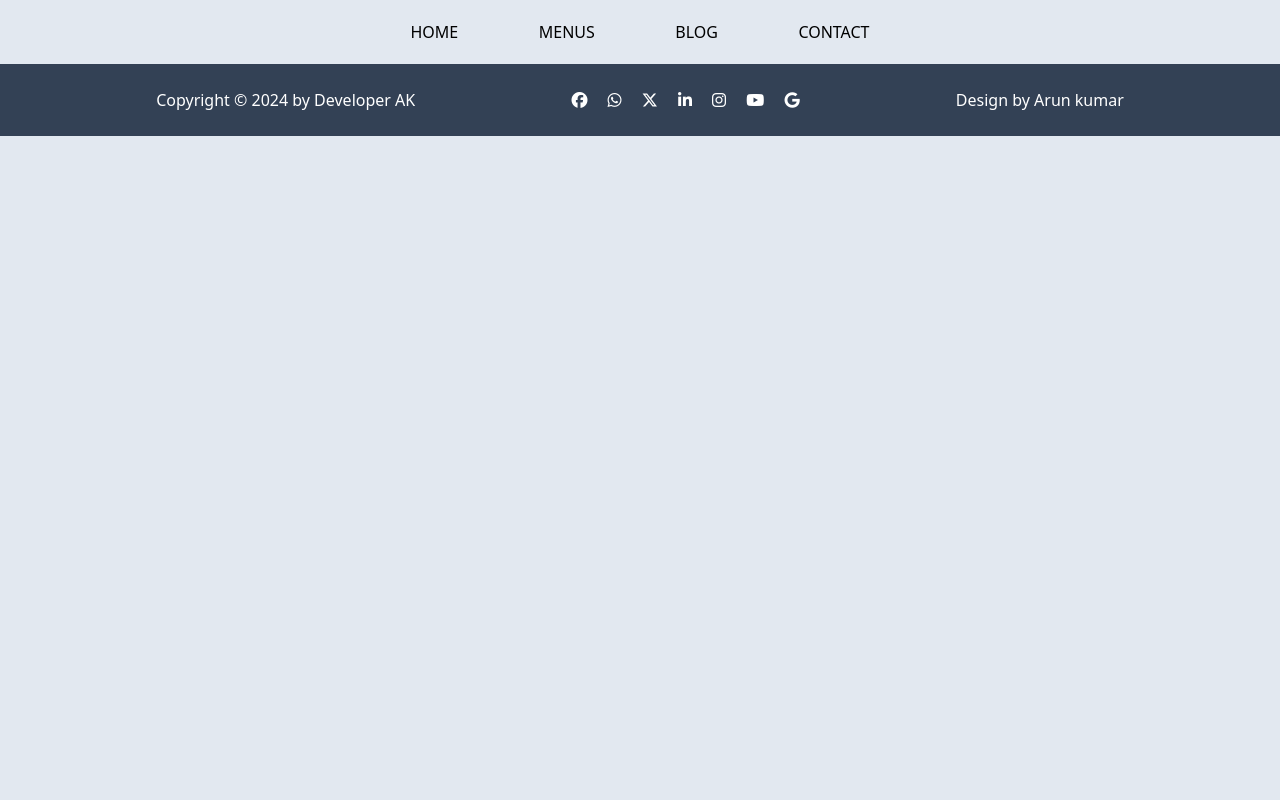
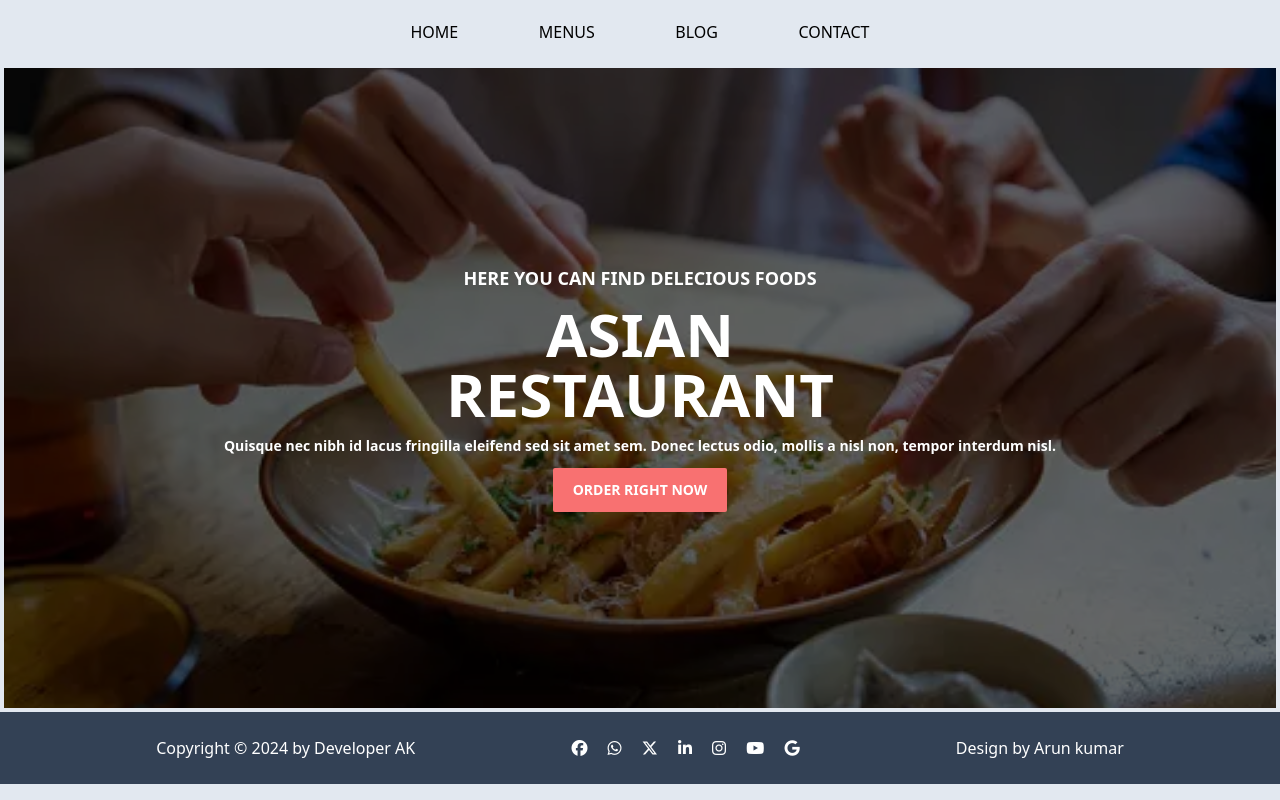
Before and after one commit to Arunkumar032024/RestaurantBlogApp, a website: page index.html in a window 1280 px wide. Drawn offline with nearby package versions, Linux system fonts and the light colour scheme; a web font is replaced by a local one.

Commit message:
Add banner

```diff
--- a/index.html
+++ b/index.html
@@ -22,7 +22,7 @@
 
 <body class="bg-slate-200">
     <!-- navbar section -->
-  <nav class="flex  p-5 text-white items-center justify-evenly z-10">
+    <nav class="flex  p-5 text-white items-center justify-evenly z-10">
         <i class="fa-solid fa-bars px-2 py-1 bg-red-400 text-lg md:hidden"></i>
         <ul class="absolute top-16 bg-slate-200 w-full text-center hidden text-black md:flex md:static md:w-1/2 md:items-center md:justify-evenly">
             <li class="my-3 md:my-0"><a href="#" class="uppercase">home</a></li>
@@ -34,6 +34,14 @@
     <!-- End navbar section -->
 
     <!-- main section -->
+    <main class="p-1">
+        <section class="banner bg-cover bg-center bg-no-repeat w-full h-[80vh] relative after:absolute after:content-[''] after:bg-[#0009] after:z-0 after:left-0 after:right-0 after:top-0 after:bottom-0 flex items-center justify-center flex-col gap-3 text-white" style="background-image: url('./assets/images/index/banner.webp');">
+            <p class="z-10 font-extrabold text-center text-sm md:text-lg">HERE YOU CAN FIND DELECIOUS FOODS</p>
+            <p class="z-10 font-extrabold text-4xl text-center md:text-6xl">ASIAN<br>RESTAURANT</p>
+            <p class="z-10 font-extrabold text-center text-xs md:text-sm">Quisque nec nibh id lacus fringilla eleifend sed sit amet sem. Donec lectus odio, mollis a nisl non, tempor interdum nisl.</p>
+            <button class="z-10 px-5 font-extrabold py-3 bg-red-400 rounded-sm uppercase text-sm">order right now</button>
+        </section>
+    </main>
     <!-- End main section -->
 
     <!-- footer section -->
--- a/tailwind.config.js
+++ b/tailwind.config.js
@@ -5,6 +5,9 @@ module.exports = {
     extend: {
       fontFamily: {
 
+      },
+      backgroundImage:{
+        'banner-image': "url('./assets/images/index/banner.webp')"
       }
 
     },
```
Also changed, not shown: assets/dist/output.css.
